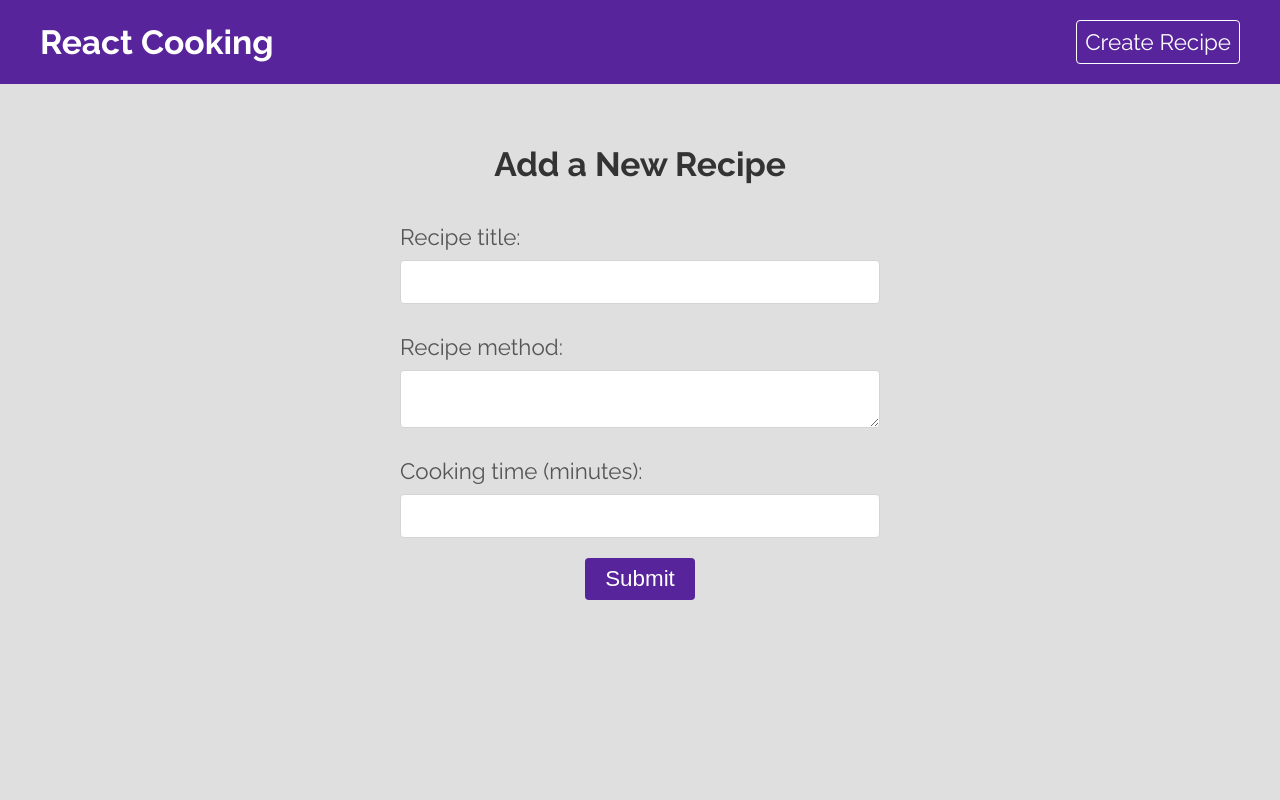
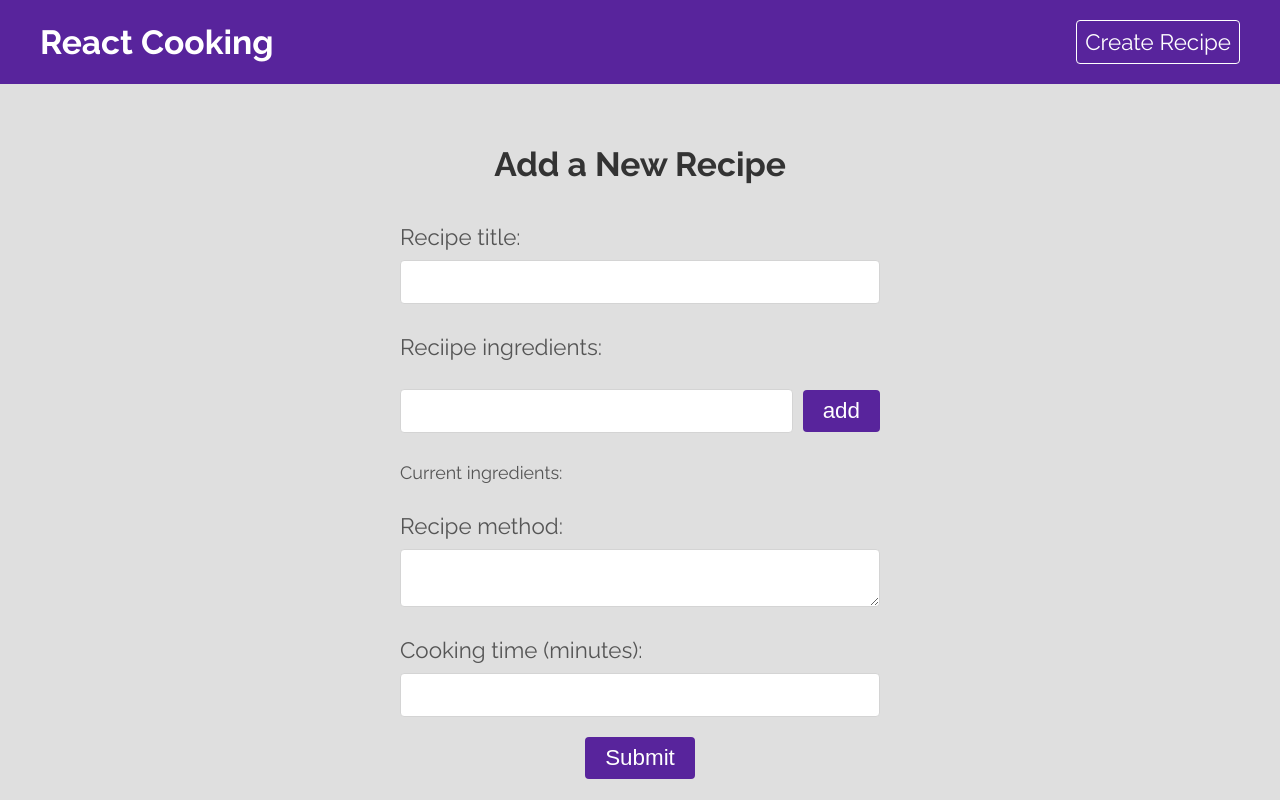
Before and after one commit to coffmanjrp/react-cooking, a React (Create React App) app: page /create in a window 1280 px wide. Built offline with nearby package versions, Linux system fonts and the light colour scheme.

Commit message:
Adding Multiple ingredients

```diff
--- a/src/pages/create/Create.css
+++ b/src/pages/create/Create.css
@@ -26,3 +26,9 @@
   text-decoration: none;
   cursor: pointer;
 }
+
+.ingredients {
+  display: flex;
+  gap: 10px;
+  align-items: center;
+}
--- a/src/pages/create/Create.tsx
+++ b/src/pages/create/Create.tsx
@@ -1,15 +1,31 @@
-import { FC, FormEvent, useState } from 'react';
+import { FC, FormEvent, MouseEvent, useRef, useState } from 'react';
 import './Create.css';
 
 const Create: FC = () => {
-  const [title, setTitle] = useState('');
-  const [method, setMethod] = useState('');
-  const [cookingTime, setCookingTime] = useState('');
+  const [title, setTitle] = useState<string>('');
+  const [method, setMethod] = useState<string>('');
+  const [cookingTime, setCookingTime] = useState<string>('');
+  const [newIngredient, setNewIngredient] = useState<string>('');
+  const [ingredients, setIngredients] = useState<string[]>([]);
+  const ingredientInput = useRef<HTMLInputElement | null>(null);
 
   const handleSubmit = (e: FormEvent) => {
     e.preventDefault();
 
-    console.log(title, method, cookingTime);
+    console.log(title, method, cookingTime, ingredients);
+  };
+
+  const handleAdd = (e: MouseEvent) => {
+    e.preventDefault();
+
+    const ing = newIngredient.trim();
+
+    if (ing && !ingredients.includes(ing)) {
+      setIngredients((prevState) => [...prevState, ing]);
+    }
+
+    setNewIngredient('');
+    ingredientInput.current?.focus();
   };
 
   return (
@@ -25,6 +41,26 @@
             required
           />
         </label>
+        <label>
+          <span>Reciipe ingredients:</span>
+          <div className="ingredients">
+            <input
+              type="text"
+              ref={ingredientInput}
+              value={newIngredient}
+              onChange={(e) => setNewIngredient(e.target.value)}
+            />
+            <button type="button" className="btn" onClick={handleAdd}>
+              add
+            </button>
+          </div>
+        </label>
+        <p>
+          Current ingredients:{' '}
+          {ingredients.map((ingredient) => (
+            <em key={ingredient}>{ingredient}, </em>
+          ))}
+        </p>
         <label>
           <span>Recipe method:</span>
           <textarea
```
